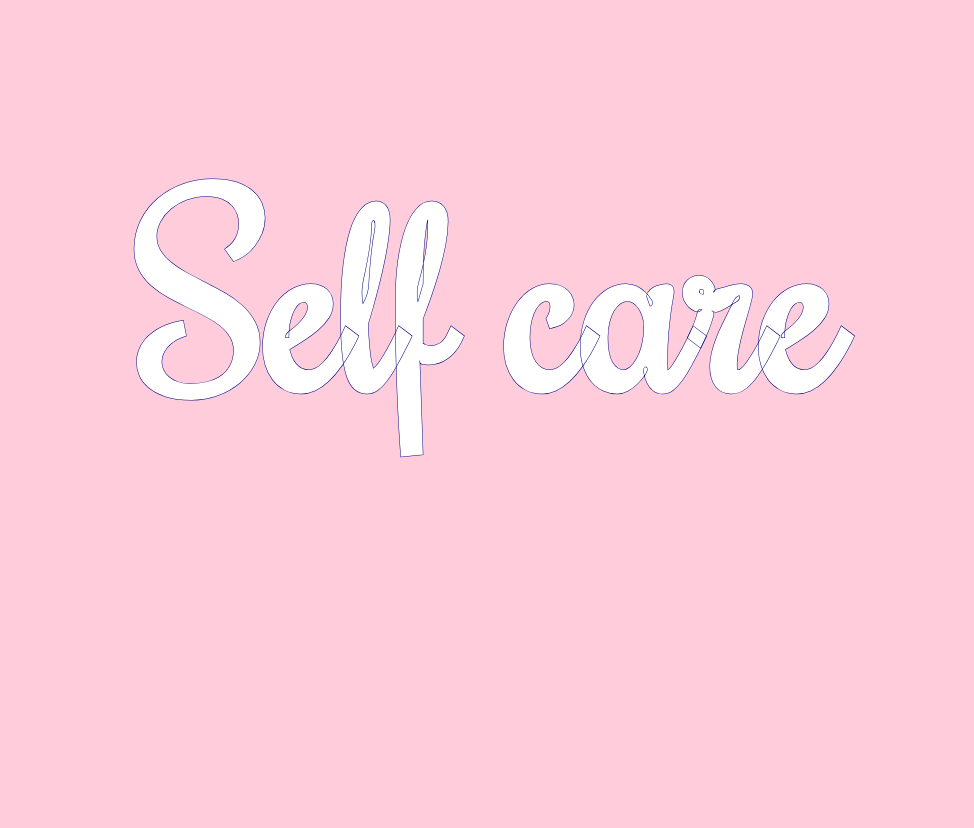
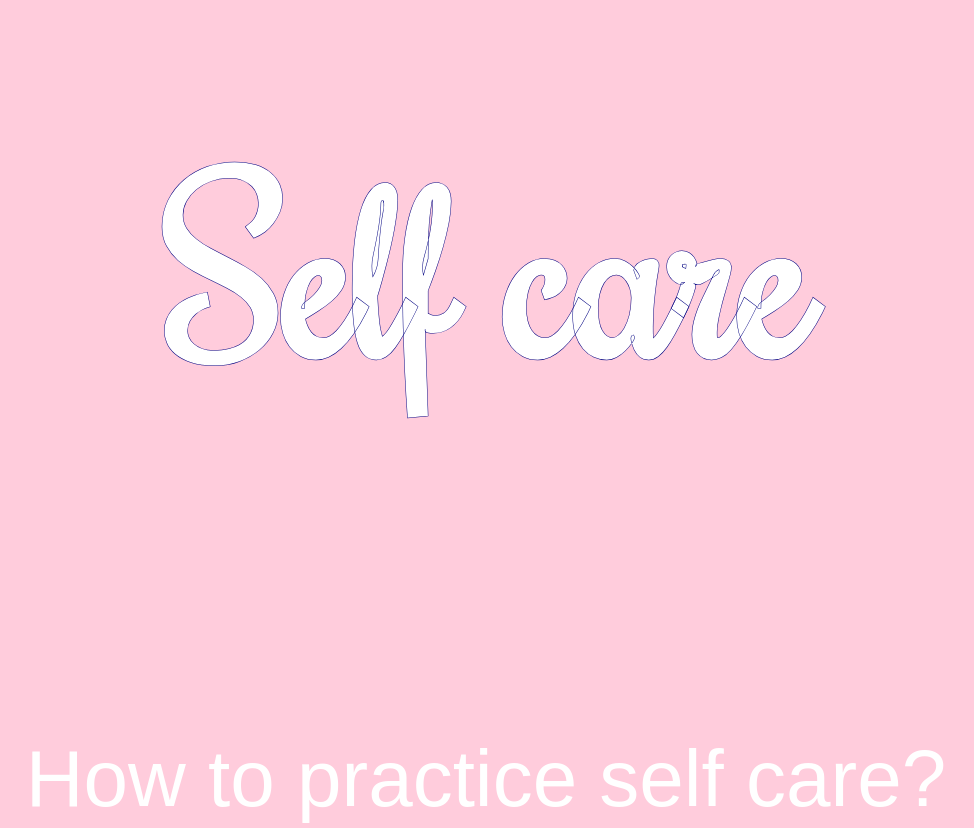
Before and after one commit to jpp9253/firstattempt, a plain HTML site: page index.html in a window 1280 px wide. Shown: the part 151-979 px from the top of the page, without its empty margins (154-1128 px from the left). Drawn offline with Linux system fonts and the light colour scheme; a web font is replaced by a local one.

Commit message:
Update style.css

```diff
--- a/style.css
+++ b/style.css
@@ -13,7 +13,7 @@ body
 .heading
 {
     text-align: center;
-    font-size: 250px;
+    font-size: 230px;
     font-family: "Rochester", cursive;
     padding-top: 15vh;
     color: white;
@@ -26,7 +26,7 @@ body
     text-align: center;
     color: white;
     font-family: "Protest Riot", sans-serif;
-    font-size: 130px;
+    font-size: 80px;
     padding-bottom: -10vh;
 }
 
```
